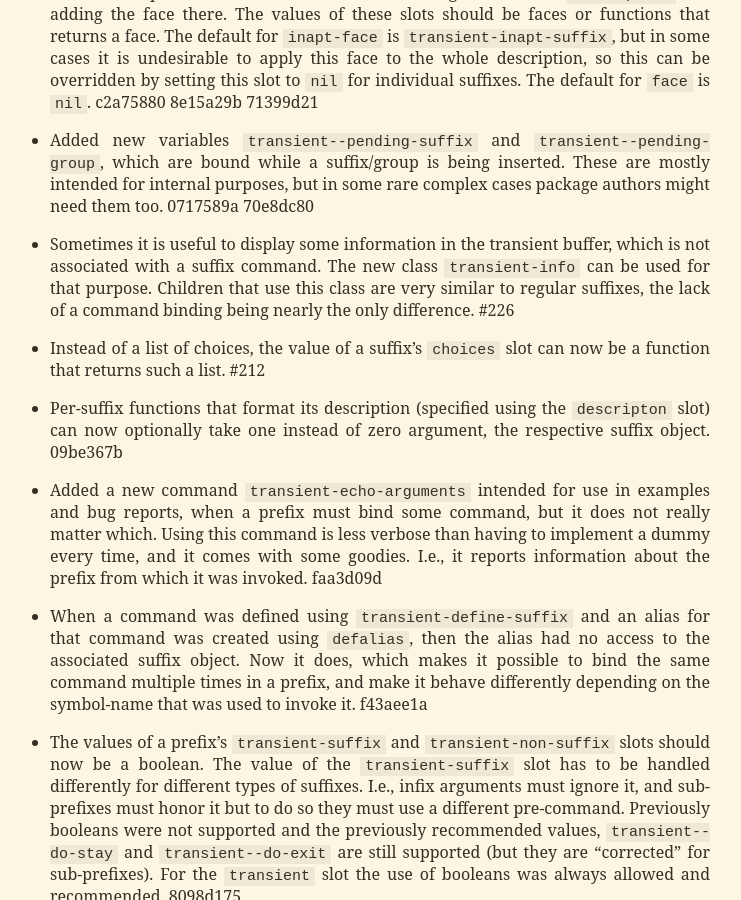
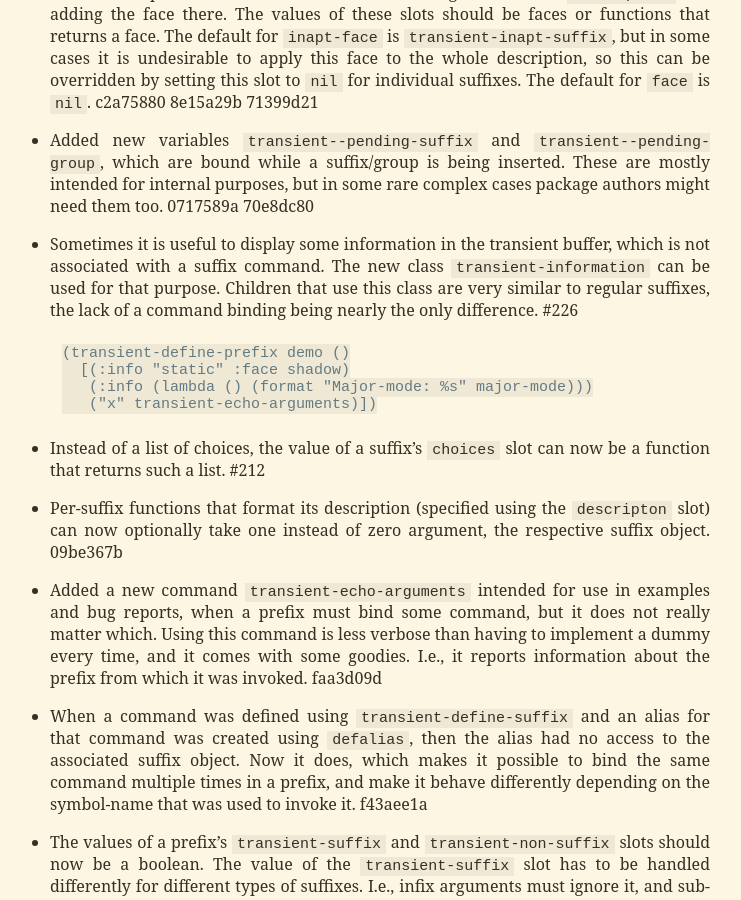
Before and after one commit to tarsius/emacsair.me, a Jekyll site: the page built from _posts/2023-11-28-transient-0.5.md, in a window 1280 px wide and 900 px high, scrolled down 1915 px. Shown: the whole window, without its empty margins (30-771 px from the left). Built offline with Jekyll 4.4.1, drawn with Linux system fonts in a browser that asks for light colours.

Commit message:
Add an example

````diff
--- a/_posts/2023-11-28-transient-0.5.md
+++ b/_posts/2023-11-28-transient-0.5.md
@@ -102,9 +102,16 @@ in your favorite transient-using packages in the coming months.
 
 - Sometimes it is useful to display some information in the transient
   buffer, which is not associated with a suffix command.  The new
-  class `transient-info` can be used for that purpose.  Children that
-  use this class are very similar to regular suffixes, the lack of a
-  command binding being nearly the only difference.  #226
+  class `transient-information` can be used for that purpose.  Children
+  that use this class are very similar to regular suffixes, the lack of
+  a command binding being nearly the only difference.  #226
+
+  ```
+  (transient-define-prefix demo ()
+    [(:info "static" :face shadow)
+     (:info (lambda () (format "Major-mode: %s" major-mode)))
+     ("x" transient-echo-arguments)])
+  ```
 
 - Instead of a list of choices, the value of a suffix's `choices` slot
   can now be a function that returns such a list.  #212
````
